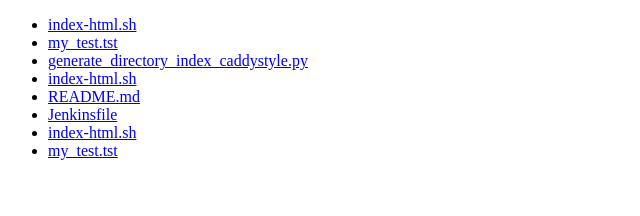
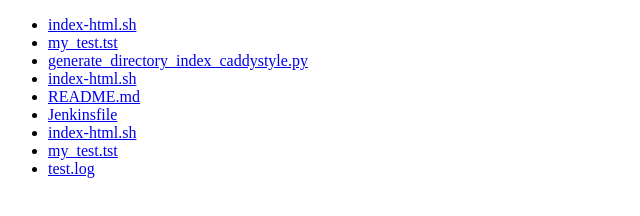
Before and after one commit to aravindkumarmg/gerrit-test-repo, a plain HTML site: page index.html in a window 1280 px wide. Shown: the full height of the page, 0-640 px from the left. Drawn offline with Linux system fonts and the light colour scheme.

Commit message:
adding test log
Signed-off-by: Aravindkumar Mg <aravindkumar.mg@intel.com>
Change-Id: I548d9a0a819c32bc194d8948c3a5378e6890a252

```diff
--- a/index.html
+++ b/index.html
@@ -9,7 +9,7 @@
   <body>
     <div class="container-fluid">
         <div class="row no-gutters">
-          <ul> <li><a href="./index-html.sh"><span>index-html.sh</span></a></li><li><a href="./my_test.tst"><span>my_test.tst</span></a></li><li><a href="./generate_directory_index_caddystyle.py"><span>generate_directory_index_caddystyle.py</span></a></li><li><a href="./index-html.sh"><span>index-html.sh</span></a></li><li><a href="./README.md"><span>README.md</span></a></li><li><a href="./Jenkinsfile"><span>Jenkinsfile</span></a></li><li><a href="./index-html.sh"><span>index-html.sh</span></a></li><li><a href="./my_test.tst"><span>my_test.tst</span></a></li></ul>
+          <ul> <li><a href="./index-html.sh"><span>index-html.sh</span></a></li><li><a href="./my_test.tst"><span>my_test.tst</span></a></li><li><a href="./generate_directory_index_caddystyle.py"><span>generate_directory_index_caddystyle.py</span></a></li><li><a href="./index-html.sh"><span>index-html.sh</span></a></li><li><a href="./README.md"><span>README.md</span></a></li><li><a href="./Jenkinsfile"><span>Jenkinsfile</span></a></li><li><a href="./index-html.sh"><span>index-html.sh</span></a></li><li><a href="./my_test.tst"><span>my_test.tst</span></a></li><li><a href="./test.log"><span>test.log</span></a></li></ul>
         </div>
     </div>
   </body>
```
